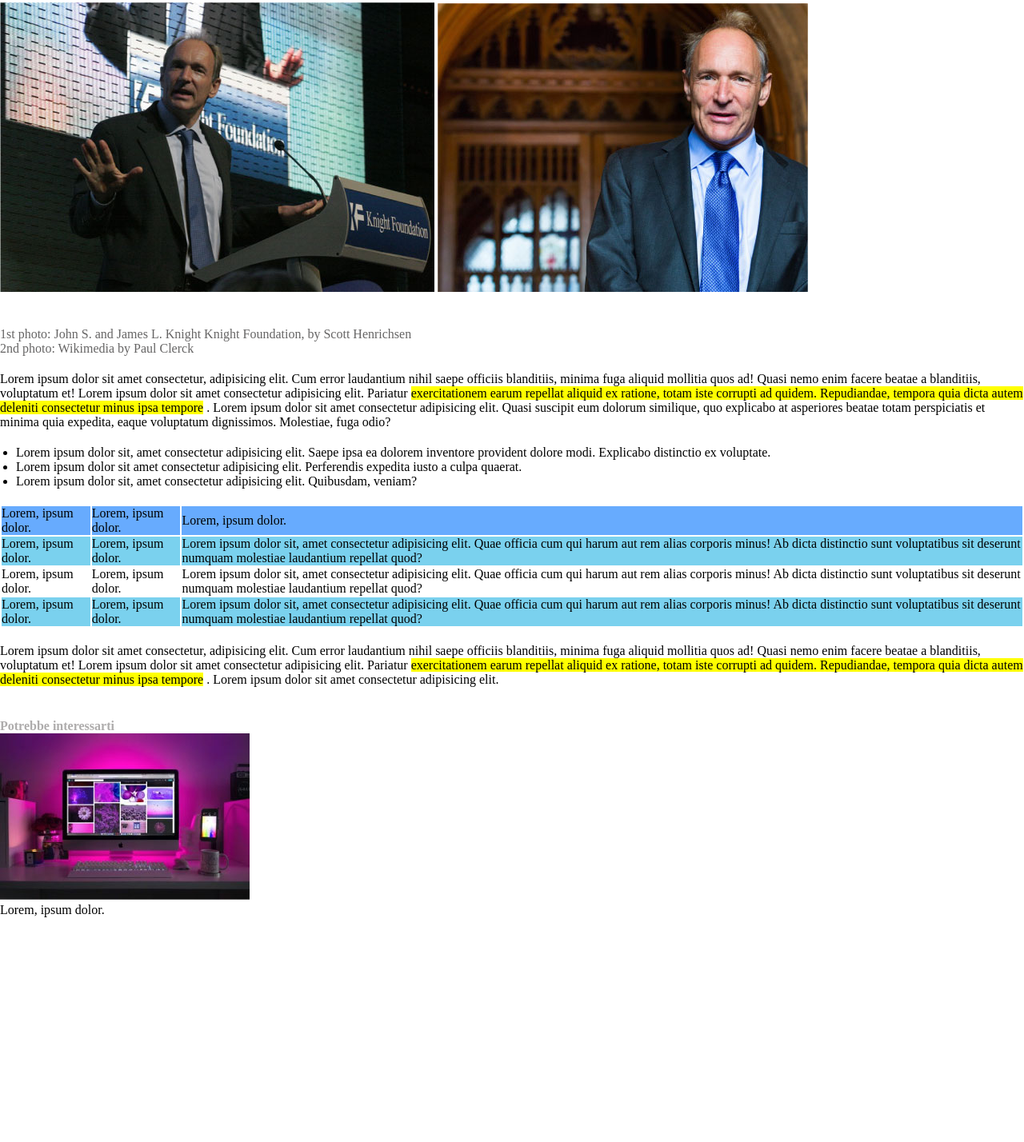
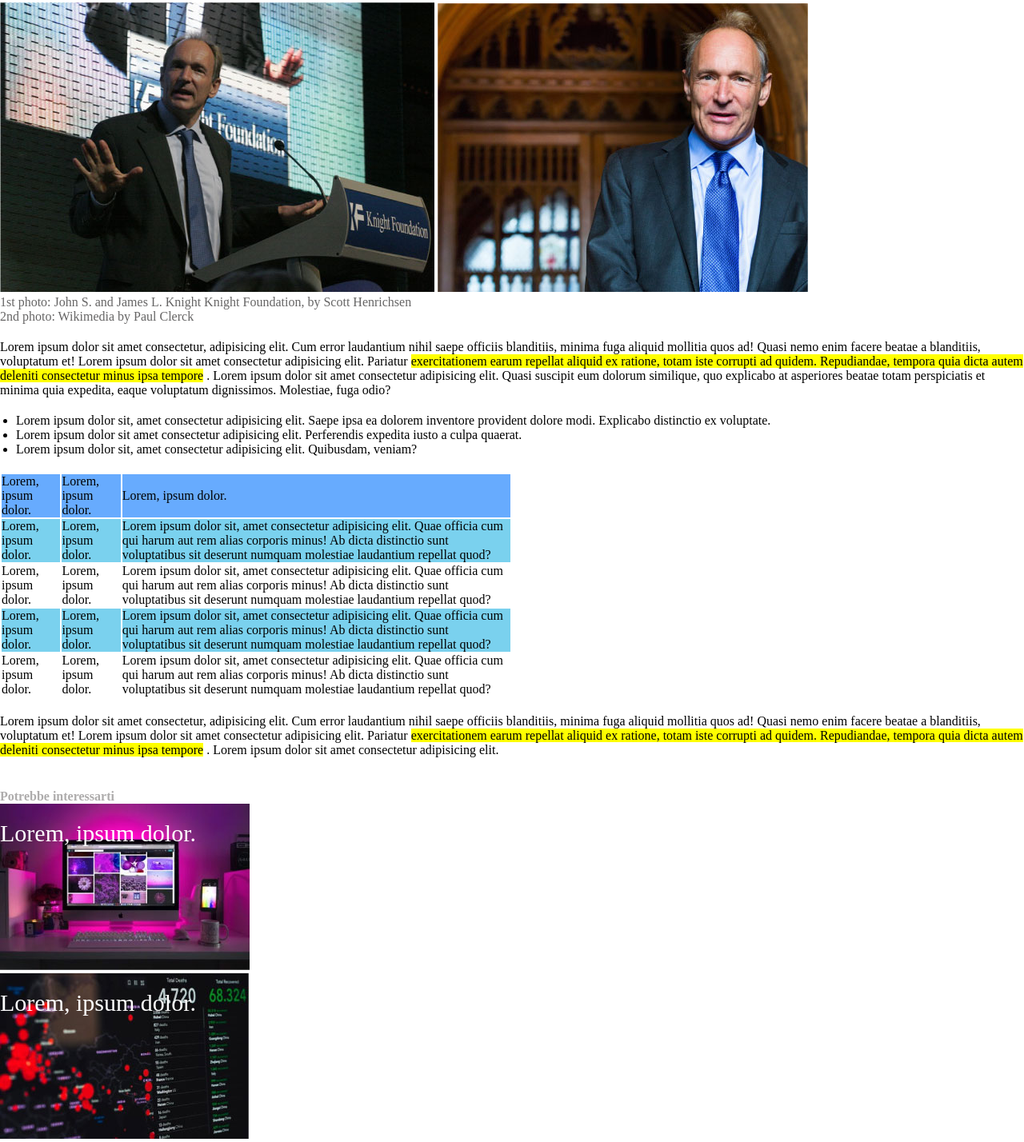
Before and after one commit to Adjol/html-css-booleaner, a plain HTML site: page index.html in a window 1280 px wide. Shown: the part 473-1901 px from the top of the page at 80% size. Before the commit the page ends 1620 px from the top, so only its background shows below. Drawn offline with Linux system fonts and the light colour scheme.

Commit message:
versione finale

```diff
--- a/index.html
+++ b/index.html
@@ -5,7 +5,7 @@
     <meta name="viewport" content="width=device-width, initial-scale=1.0">
 
 
-    <!-- impostazione file css -->
+    <!-- importazione file css -->
     <link rel="stylesheet" href="style.css">
 
     <title>The Booleaner</title>
@@ -20,26 +20,32 @@
 
     <h1 id="prima_pagina">Internet deve essere al servizio del "bene pubblico": il manifesto di Tim Berners-Lee</h1>
 
+    <!-- credenziali autore titolo -->
+
     <div class="note_titolo">
 
         <p class="light_gray">Scritto da
             <span class="blue">The Booleaner</span>
         </p>
+        <!-- data pubblicazione -->
         <div class="light_gray"> Il 09/10/2023</div>
 
     </div>
+
+    <!-- notizie in primo piano con foto -->
 
     <div class="primo_piano">
         <img src="img/tim-1.jpg" alt="">
         <img src="img/tim-2.jpg" alt="">
 
-        <footer class="imagine_footer">
+        <footer class="imagine_notes">
             <p>1st photo: John S. and James L. Knight Knight Foundation, by Scott Henrichsen</p>
             <p>2nd photo: Wikimedia by Paul Clerck</p>
         </footer>
     </div>
 
-    <!-- Top article news -->
+    <!-- Top article news
+    Articolo principale-->
     <div id="top_article"></div>
     <p>Lorem ipsum dolor sit amet consectetur, adipisicing elit. Cum error laudantium nihil saepe officiis blanditiis, minima fuga aliquid mollitia quos ad! Quasi nemo enim facere beatae a blanditiis, voluptatum et! Lorem ipsum dolor sit amet consectetur adipisicing elit. Pariatur <span id="highlight">exercitationem earum repellat aliquid ex ratione, totam iste corrupti ad quidem. Repudiandae, tempora quia dicta autem deleniti consectetur minus ipsa tempore</span> . Lorem ipsum dolor sit amet consectetur adipisicing elit. Quasi suscipit eum dolorum similique, quo explicabo at asperiores beatae totam perspiciatis et minima quia expedita, eaque voluptatum dignissimos. Molestiae, fuga odio?</p>
 
@@ -78,6 +84,11 @@
                 <td>Lorem, ipsum dolor.</td>
                 <td>Lorem ipsum dolor sit, amet consectetur adipisicing elit. Quae officia cum qui harum aut rem alias corporis minus! Ab dicta distinctio sunt voluptatibus sit deserunt numquam molestiae laudantium repellat quod?</td>
             </tr>
+            <tr class="odd">
+                <td>Lorem, ipsum dolor.</td>
+                <td>Lorem, ipsum dolor.</td>
+                <td>Lorem ipsum dolor sit, amet consectetur adipisicing elit. Quae officia cum qui harum aut rem alias corporis minus! Ab dicta distinctio sunt voluptatibus sit deserunt numquam molestiae laudantium repellat quod?</td>
+            </tr>
         </tbody>
     </table>
 
@@ -103,6 +114,16 @@
 
         </div>
 
+        <div class="adds">
+            <img src="img/graph.jpg" alt="monitor">
+
+            <div class="add_text">
+                <p>Lorem, ipsum dolor.</p>
+
+            </div>
+
+        </div>
+
 
     </footer>
 
--- a/style.css
+++ b/style.css
@@ -1,3 +1,4 @@
+/* inserimento immagine di copertina */
 #top-header{
     background-image: url(img/pattern.png);
     background-color: rgb(69, 145, 233);
@@ -5,23 +6,23 @@
     height: 180px;
     position: relative;
 }
-
+/* posizionamento logo su immagine di copertina */
 #logo{
     height: 40%;
     position: absolute;
     bottom: 10px;
 }
-
+/* ridimensionamento titolo principale */
 #prima_pagina{
     font-size: 70px;
     font-weight: 9  00;
 }
-
+/* margine per separare le immagini dal blocco superiore */
 .primo_piano{
     margin-top: 20px;
 }
 
-
+/* styling note e footer */
 .light_gray{
     color: rgb(174, 172, 172);
 }
@@ -29,39 +30,42 @@
     color: blue;
 }
 
-.imagine_footer{
+.imagine_notes{
+    margin-top: 0;
     color: rgb(102, 101, 101);
 }
-
+/* articolo principale superiore */
 #top_article{
     margin-top: 20px;
 }
-
+/* testo evidenziato */
 #highlight{
     background-color: yellow;
 }
-
+/* articolo inferiore */
 #Bottom_article{
     margin-top: 20px;
 }
+
 ul{
     margin-top: 20px;
     margin-left: 20px;
 }
+
+/* tabella */
 #tab1{
     margin-top: 20px;
+    width: 50%;
 }
-
+/* styling tabella */
 #head{
     background-color: rgba(99, 169, 254, 0.973);
 }
-
-
-
 .even{
     background-color: rgb(122, 209, 238);
 }
 
+/* footer comprende immagini con testo */
 footer{
     margin-top: 40px;
 }
@@ -73,7 +77,9 @@ footer{
 }
 .add_text{
     position: absolute;
-
+    top: 20px;
+    color: white;
+    font-size: 30px;
 }
 
 *{
```
